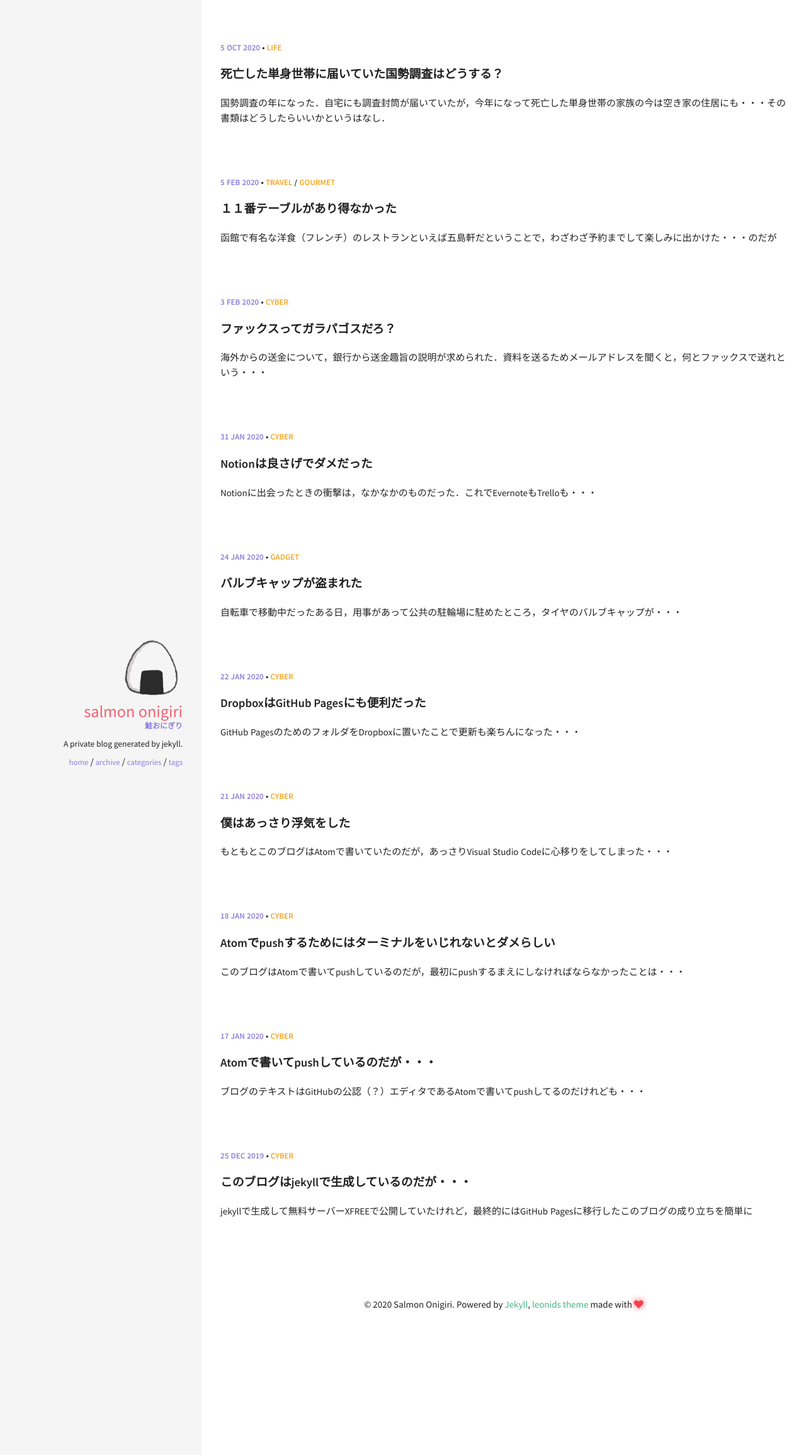
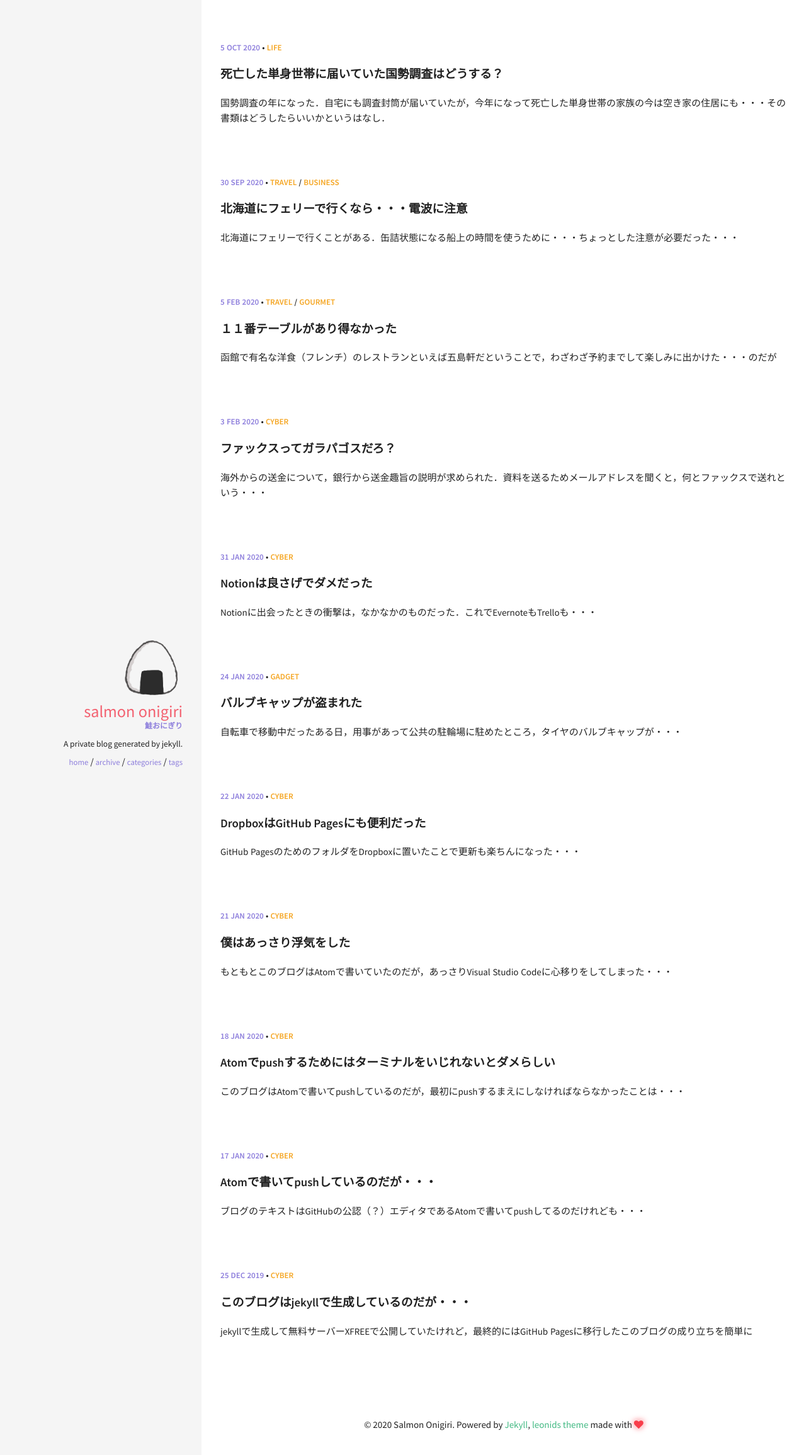
Before and after one commit to Salmon-Onigiri/Blog, a Jekyll site: the page built from index.html, in a window 1280 px wide. Shown: the top 2311 px of the page at 63% size. Built offline with Jekyll 4.4.1, drawn with Linux system fonts in a browser that asks for light colours; a file with an impossible date is left out.

Commit message:
201005-5

```diff
--- a/_posts/2020-09-30-ferries-Hokkaido.md
+++ b/_posts/2020-09-30-ferries-Hokkaido.md
@@ -1,7 +1,7 @@
 ---
 layout: post
 title: "北海道にフェリーで行くなら・・・電波に注意" #タイトルを入力
-date: 2020-mm-dd 11:00:00 +0900 #年月日を入力
+date: 2020-09-30 11:00:00 +0900 #年月日を入力
 excerpt: "北海道にフェリーで行くことがある．缶詰状態になる船上の時間を使うために・・・ちょっとした注意が必要だった・・・" #home画面でタイトルの下に表示される短文を入力
 categories: [Travel, Business] #EverNoteの「GitHubPages」の「Category & Tag」を参照
 # [Cyber] ホームページ，ブログ，その他，PC，ネット関係
```
